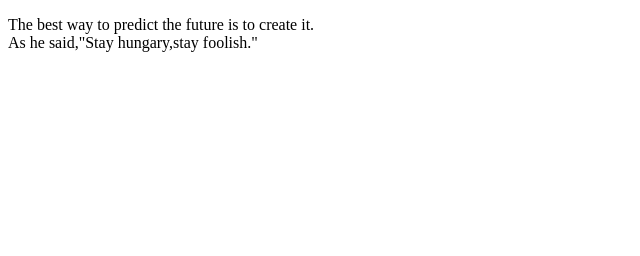
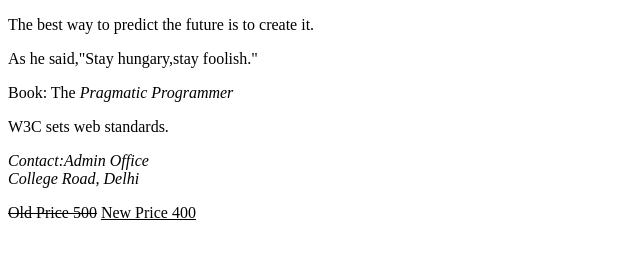
Before and after one commit to mohdsufiyan08686-byte/Web-Designing-Workshop_0934, a plain HTML site: page web desinging workshop assignment/assignment_9.html in a window 1280 px wide. Shown: the whole page, without its empty margins (0-640 px from the left). Drawn offline with Linux system fonts and the light colour scheme.

Commit message:
assignment 9 completed

```diff
--- a/web desinging workshop assignment/assignment_9.html
+++ b/web desinging workshop assignment/assignment_9.html
@@ -7,8 +7,15 @@
 </head>
 <body>
     <p>
-        The best way to predict the future is to create it.<br>
-        As he said,"Stay hungary,stay foolish."<br>
+            The best way to predict the future is to create it.</p>
+       <p> As he said,"Stay hungary,stay foolish."</p>
+       <p> Book: The <i>Pragmatic Programmer</i></p>
+       <p> W3C sets web standards.</p>
+       <p> <i>Contact:Admin Office</i><br>
+        <i>College Road, Delhi</i></p>
+    <p>
+        <del>Old Price 500</del>
+        <ins>New Price 400</ins>
     </p>
 </body>
 </html>
```
